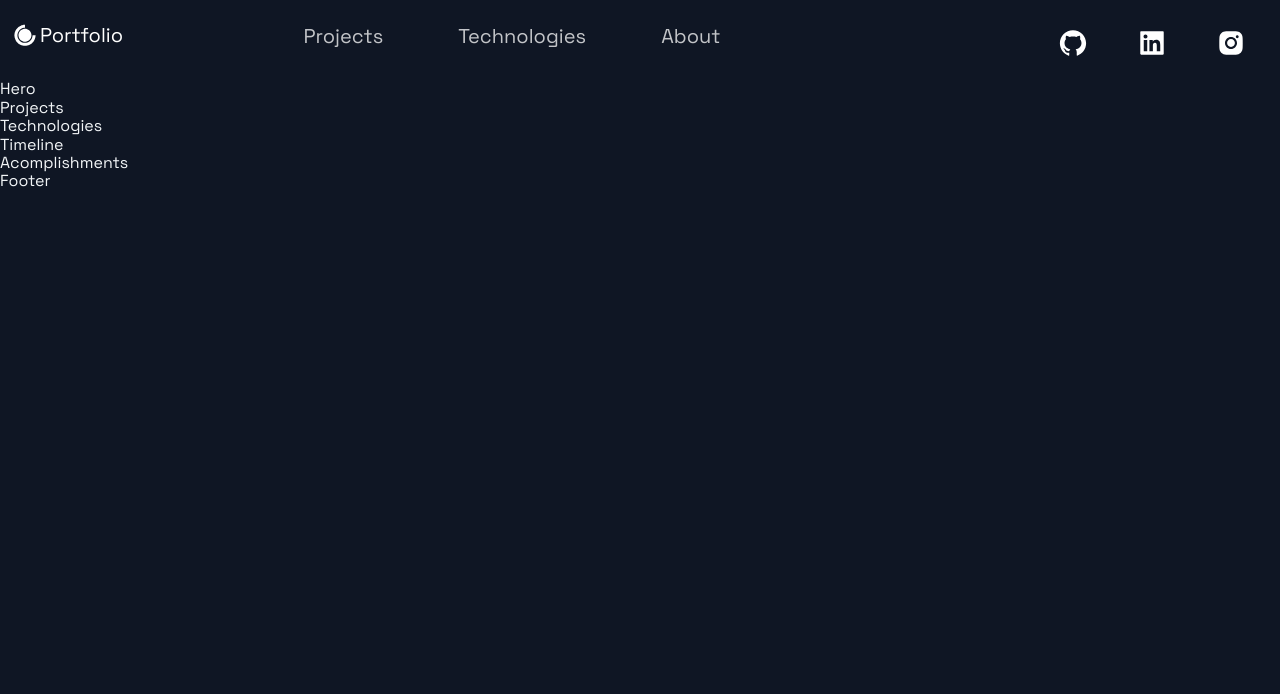
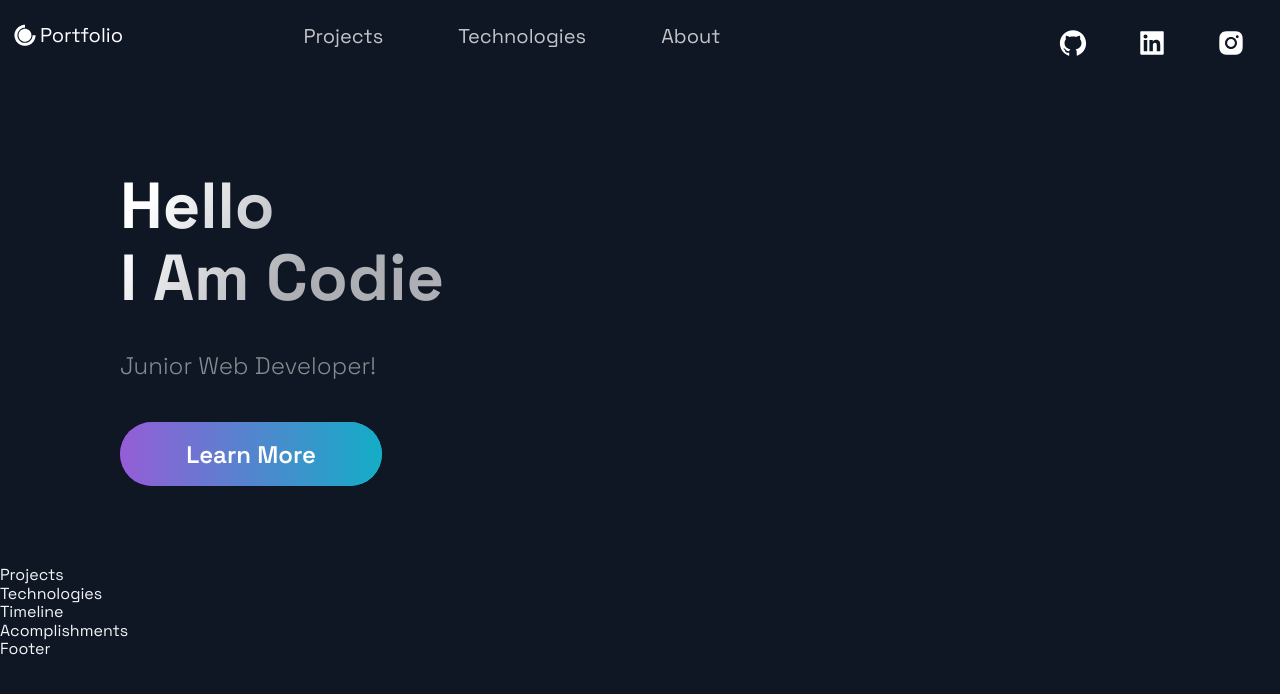
Before and after one commit to cod182/portfolio_codie, a Next.js app: page / in a window 1280 px wide. Shown: the top 694 px of the page. Built offline with nearby package versions, Linux system fonts and the light colour scheme.

Commit message:
added hero banner

```diff
--- a/src/components/Hero/Hero.js
+++ b/src/components/Hero/Hero.js
@@ -1,13 +1,28 @@
 import React from 'react';
 
-import { Section, SectionText, SectionTitle } from '../../styles/GlobalComponents';
+import {
+  Section,
+  SectionText,
+  SectionTitle,
+} from '../../styles/GlobalComponents';
 import Button from '../../styles/GlobalComponents/Button';
 import { LeftSection } from './HeroStyles';
 
-const Hero = (props) => (
-  <div>
-    Hero
-  </div>
+const Hero = () => (
+  <Section row noPadding>
+    <LeftSection>
+      <SectionTitle main center>
+        Hello <br /> I Am Codie
+      </SectionTitle>
+      <SectionText>Junior Web Developer!</SectionText>
+      <Button
+        target="_blank"
+        onClick={() => (window.location = 'https://www.google.com')}
+      >
+        Learn More
+      </Button>
+    </LeftSection>
+  </Section>
 );
 
 export default Hero;
```
